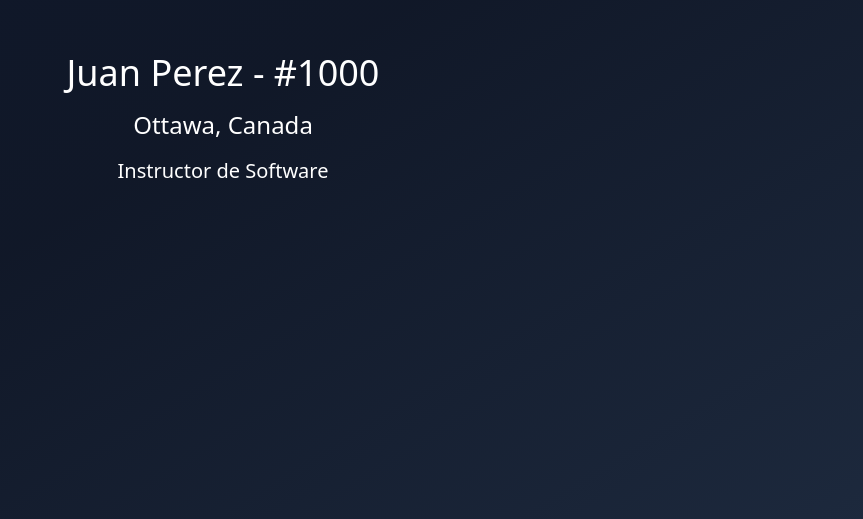
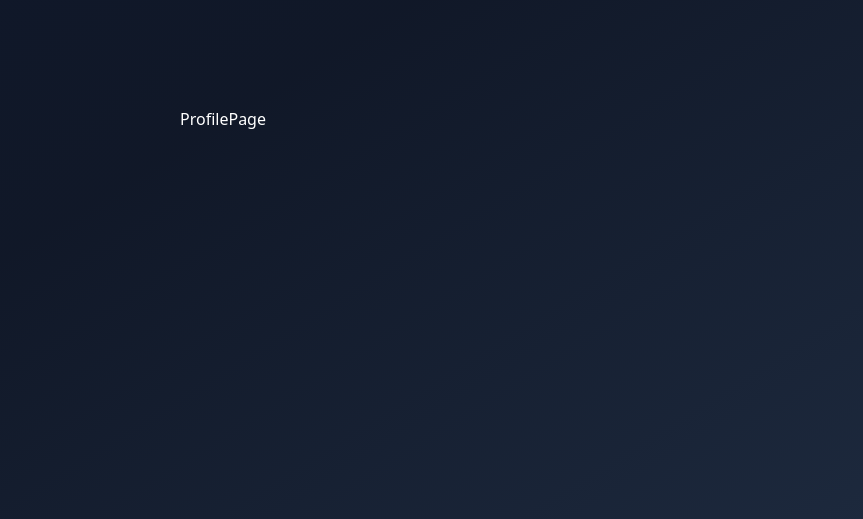
Before and after one commit to MijailDesigns/react-concepts, a React (Vite) app: page /profile in a window 1280 px wide. Shown: the part 281-800 px from the top of the page, without its empty margins (417-1280 px from the left). Built offline with nearby package versions, Linux system fonts and the light colour scheme.

Commit message:
react router - manejo de rutas

```diff
--- a/package.json
+++ b/package.json
@@ -19,6 +19,7 @@
     "lucide-react": "^0.542.0",
     "react": "^19.1.1",
     "react-dom": "^19.1.1",
+    "react-router": "^7.8.2",
     "sonner": "^2.0.7",
     "tailwind-merge": "^3.3.1",
     "tailwindcss": "^4.1.12",
--- /dev/null
+++ b/src/09-useContext/ProfessionalApp.tsx
@@ -0,0 +1,12 @@
+import { RouterProvider } from "react-router/dom";
+import { appRouter } from "./router/app.router";
+
+const ProfessionalApp = () => {
+  return (
+    <div className="bg-gradient">
+      <RouterProvider router={appRouter} />
+    </div>
+  );
+};
+
+export default ProfessionalApp;
--- /dev/null
+++ b/src/09-useContext/pages/about/AboutPages.tsx
@@ -0,0 +1,5 @@
+const AboutPages = () => {
+  return <div>AboutPages</div>;
+};
+
+export default AboutPages;
--- /dev/null
+++ b/src/09-useContext/pages/auth/LoginPage.tsx
@@ -0,0 +1,5 @@
+const LoginPage = () => {
+  return <div>LoginPage</div>;
+};
+
+export default LoginPage;
--- /dev/null
+++ b/src/09-useContext/pages/profile/ProfilePage.tsx
@@ -0,0 +1,5 @@
+const ProfilePage = () => {
+  return <div>ProfilePage</div>;
+};
+
+export default ProfilePage;
--- /dev/null
+++ b/src/09-useContext/router/app.router.tsx
@@ -0,0 +1,23 @@
+import { createBrowserRouter, Navigate } from "react-router";
+import AboutPages from "../pages/about/AboutPages";
+import ProfilePage from "../pages/profile/ProfilePage";
+import LoginPage from "../pages/auth/LoginPage";
+
+export const appRouter = createBrowserRouter([
+  {
+    path: "/",
+    element: <AboutPages />,
+  },
+  {
+    path: "/profile",
+    element: <ProfilePage />,
+  },
+  {
+    path: "/login",
+    element: <LoginPage />,
+  },
+  {
+    path: "*",
+    element: <Navigate to="/" />,
+  },
+]);
--- a/src/main.tsx
+++ b/src/main.tsx
@@ -5,8 +5,9 @@
 // import MemoHooks from "./06-memos/MemoHooks";
 // import MemoCounter from "./06-memos/MemoCounter";
 // import { InstagromApp } from "./07-useOptimistic/InstagromApp";
-import ClientInformation from "./08-use-suspense/ClientInformation";
-import { getUserAction } from "./08-use-suspense/api/get-user-action";
+// import ClientInformation from "./08-use-suspense/ClientInformation";
+// import { getUserAction } from "./08-use-suspense/api/get-user-action";
+import ProfessionalApp from "./09-useContext/ProfessionalApp";
 // import { ScrambleWords } from "./05-useReducer/ScrambleWords";
 // import FocusScreen from "./04-useRef/FocusScreen";
 // import { TasksApp } from "./05-useReducer/TaskApp";
@@ -33,7 +34,7 @@
     {/* // el Suspense Mostrar una interfaz de usuario de respaldo (un "fallback", como un
     spinner de carga) // mientras espera que la carga de datos de sus
     componentes hijos se complete. */}
-    <Suspense
+    {/* <Suspense
       fallback={
         <div className="bg-gradient flex flex-col">
           <h1 className="text-2xl">Cargando</h1>
@@ -41,6 +42,7 @@
       }
     >
       <ClientInformation getUser={getUserAction(1000)} />
-    </Suspense>
+    </Suspense> */}
+    <ProfessionalApp />
   </StrictMode>
 );
```
Also changed, not shown: 1 other file (tests, documents, lock files or other folders).
